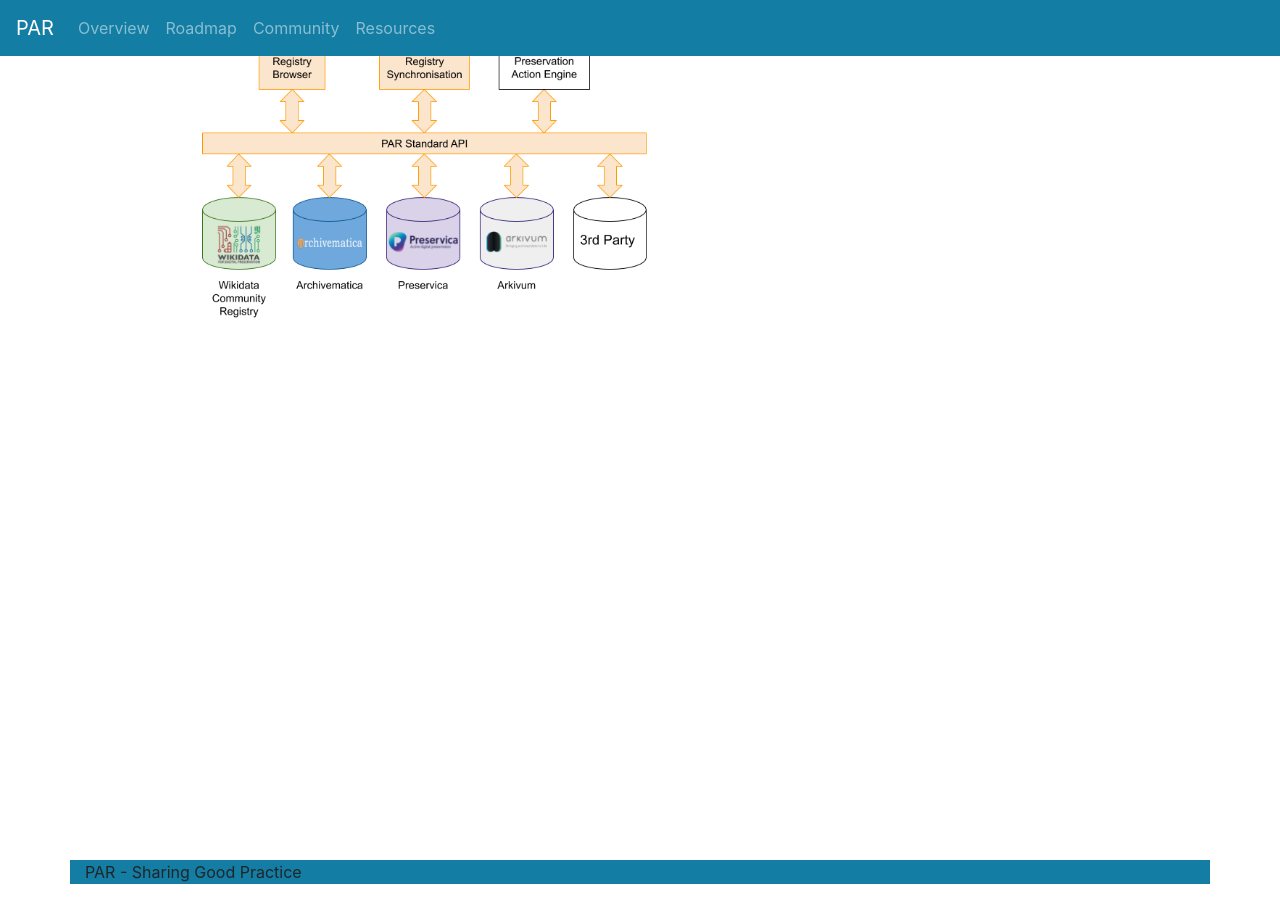
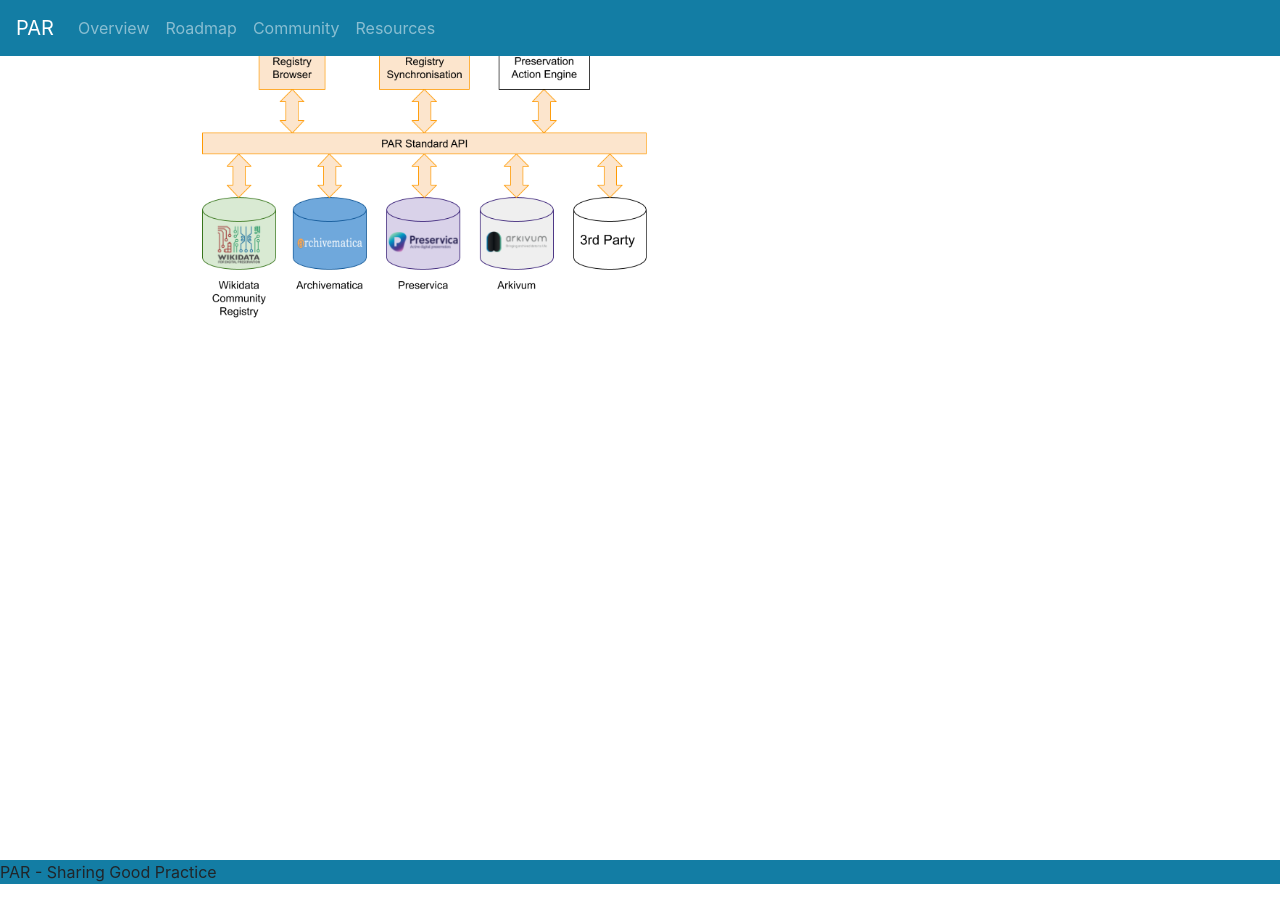
Before and after one commit to openpreserve/par, a Jekyll site: the page built from docs/index.md, in a window 1280 px wide and 900 px high, scrolled down 1384 px. Built offline with Jekyll 4.4.1, drawn with Linux system fonts in a browser that asks for light colours.

Commit message:
Update footer.html

```diff
--- a/docs/_includes/footer.html
+++ b/docs/_includes/footer.html
@@ -1,5 +1,5 @@
-  <footer class="container bg-blue">
-    <p>
+  <footer class="bg-blue">
+    <p class="footer-text">
       PAR - Sharing Good Practice
     </p>
     <!-- Optional JavaScript -->
```
